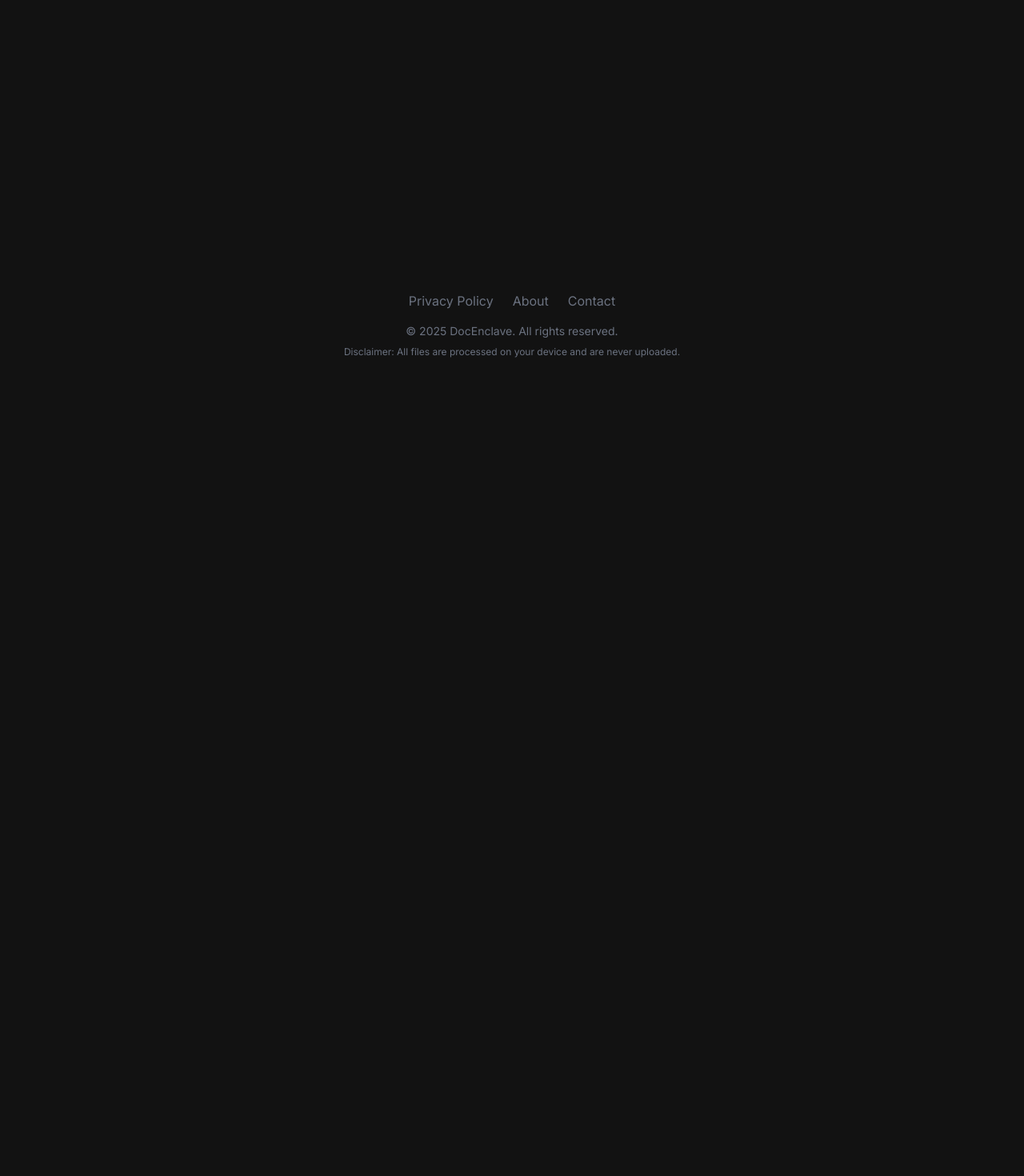
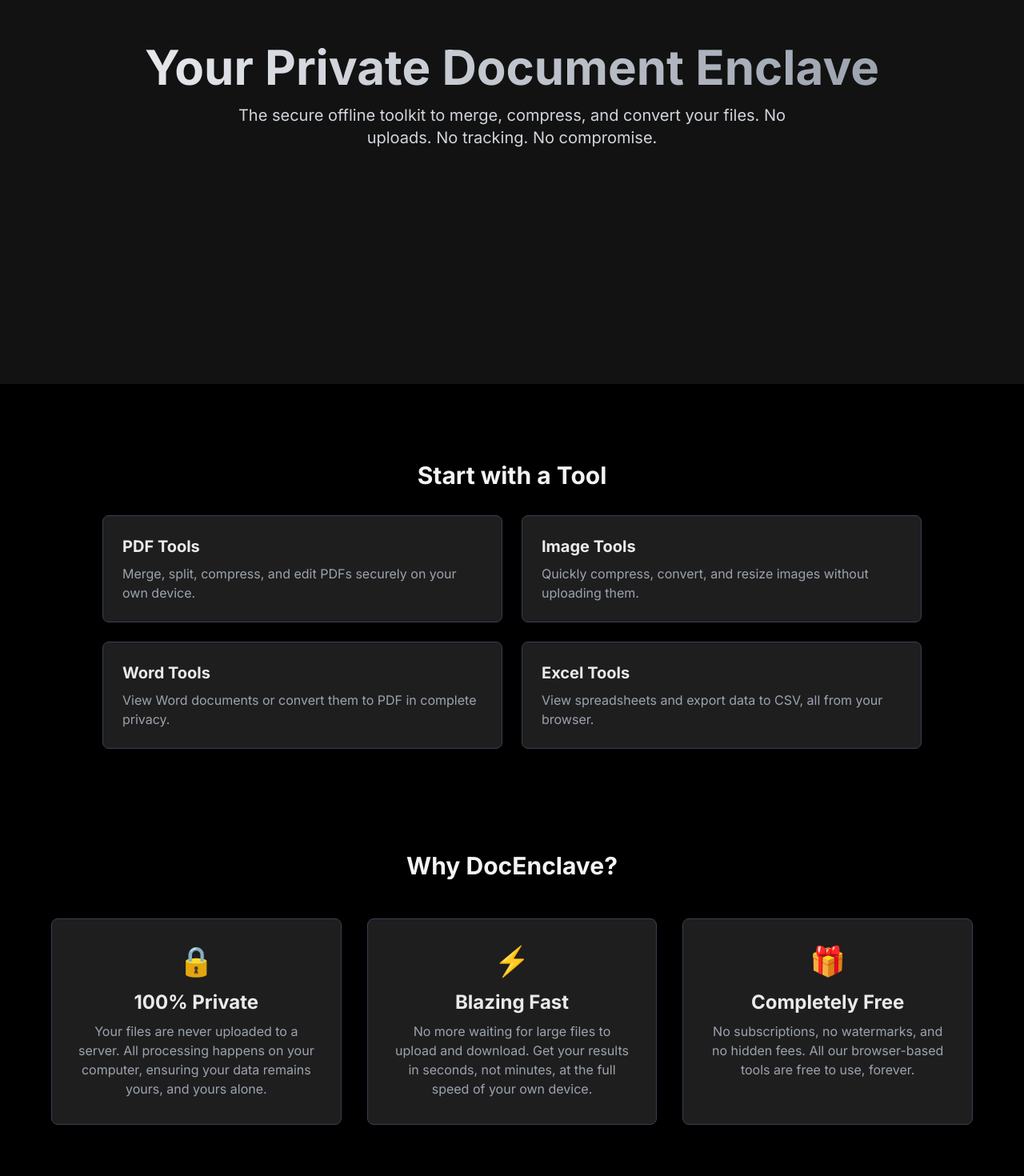
Before and after one commit to Swarnadeep17/docenclave, a Next.js app: page / in a window 1280 px wide. Shown: the part 320-1790 px from the top of the page at 80% size. Before the commit the page ends 800 px from the top, so only its background shows below. Built offline with nearby package versions, Linux system fonts and the light colour scheme.

Commit message:
Update page.js

```diff
--- a/src/app/page.js
+++ b/src/app/page.js
@@ -1,8 +1,74 @@
+const toolCategories = [
+  { name: 'PDF Tools', description: 'Merge, split, compress, and edit PDFs securely on your own device.', href: '#' },
+  { name: 'Image Tools', description: 'Quickly compress, convert, and resize images without uploading them.', href: '#' },
+  { name: 'Word Tools', description: 'View Word documents or convert them to PDF in complete privacy.', href: '#' },
+  { name: 'Excel Tools', description: 'View spreadsheets and export data to CSV, all from your browser.', href: '#' },
+];
+
+const uspItems = [
+    {
+        icon: '🔒',
+        title: '100% Private',
+        description: 'Your files are never uploaded to a server. All processing happens on your computer, ensuring your data remains yours, and yours alone.',
+    },
+    {
+        icon: '⚡',
+        title: 'Blazing Fast',
+        description: 'No more waiting for large files to upload and download. Get your results in seconds, not minutes, at the full speed of your own device.',
+    },
+    {
+        icon: '🎁',
+        title: 'Completely Free',
+        description: 'No subscriptions, no watermarks, and no hidden fees. All our browser-based tools are free to use, forever.',
+    }
+];
+
 export default function HomePage() {
   return (
-    <div>
-      <h1>Welcome to DocEnclave!</h1>
-      <p>The site is under construction.</p>
+    <div className="w-full">
+      {/* Hero Section */}
+      <section className="flex flex-col items-center justify-center min-h-screen text-center px-4 pt-20">
+        <h1 className="text-4xl md:text-6xl font-bold mb-4 bg-gradient-to-r from-gray-200 to-gray-400 text-transparent bg-clip-text">
+          Your Private Document Enclave
+        </h1>
+        <p className="text-lg md:text-xl text-gray-300 max-w-3xl">
+          The secure offline toolkit to merge, compress, and convert your files. No uploads. No tracking. No compromise.
+        </p>
+      </section>
+
+      {/* Tools & USP Sections Wrapper */}
+      <div className="bg-black py-20 md:py-24 px-4">
+        {/* Tool Selection Grid */}
+        <div id="tools" className="w-full max-w-5xl mx-auto">
+          <h2 className="text-3xl font-bold mb-8 text-center text-gray-100">Start with a Tool</h2>
+          <div className="grid grid-cols-1 md:grid-cols-2 gap-6">
+            {toolCategories.map((tool) => (
+              <a
+                key={tool.name}
+                href={tool.href}
+                className="bg-card-bg p-6 rounded-lg border border-gray-700 hover:border-accent transition-all duration-200 group"
+              >
+                <h3 className="text-xl font-bold mb-2 group-hover:text-accent">{tool.name}</h3>
+                <p className="text-gray-400">{tool.description}</p>
+              </a>
+            ))}
+          </div>
+        </div>
+
+        {/* USP Section */}
+        <div className="w-full max-w-6xl mx-auto mt-24 md:mt-32">
+            <h2 className="text-3xl font-bold mb-12 text-center text-gray-100">Why DocEnclave?</h2>
+            <div className="grid grid-cols-1 md:grid-cols-3 gap-8 text-center">
+                {uspItems.map((item) => (
+                    <div key={item.title} className="bg-card-bg p-8 rounded-lg border border-gray-700">
+                        <div className="text-4xl mb-4">{item.icon}</div>
+                        <h3 className="text-2xl font-bold mb-2">{item.title}</h3>
+                        <p className="text-gray-400">{item.description}</p>
+                    </div>
+                ))}
+            </div>
+        </div>
+      </div>
     </div>
-  )
+  );
 }
```
